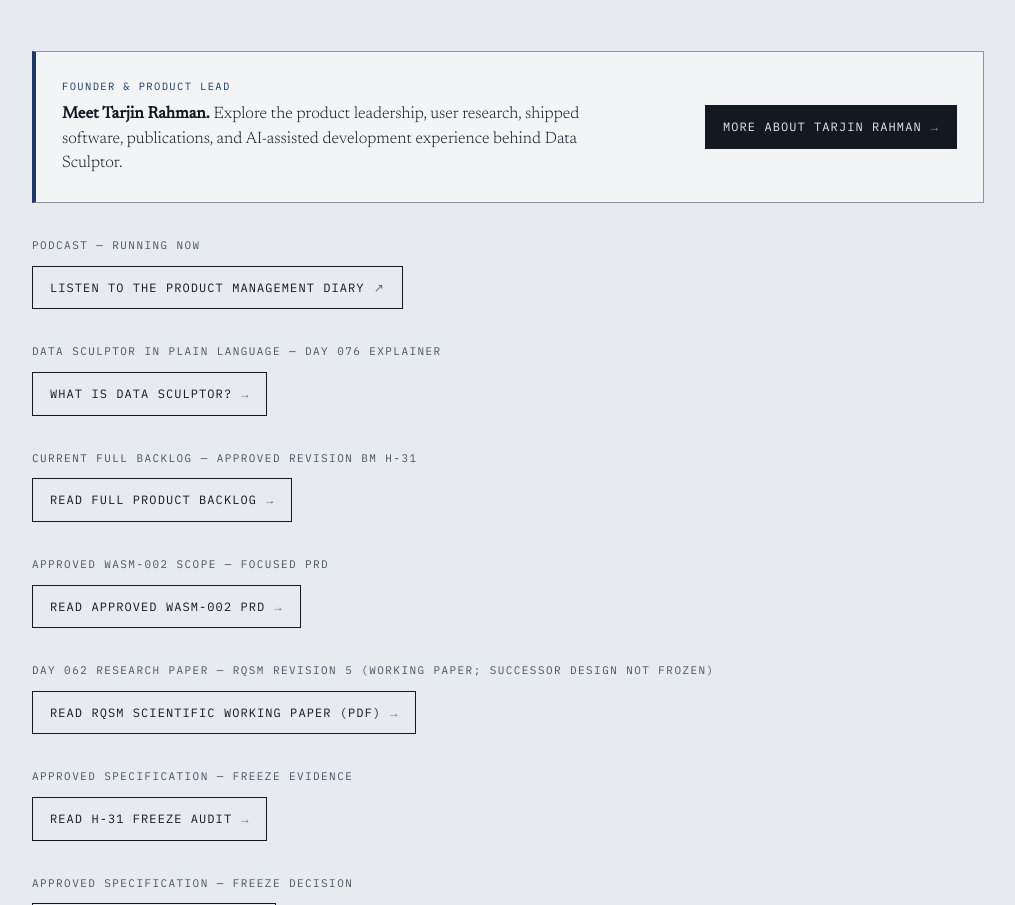
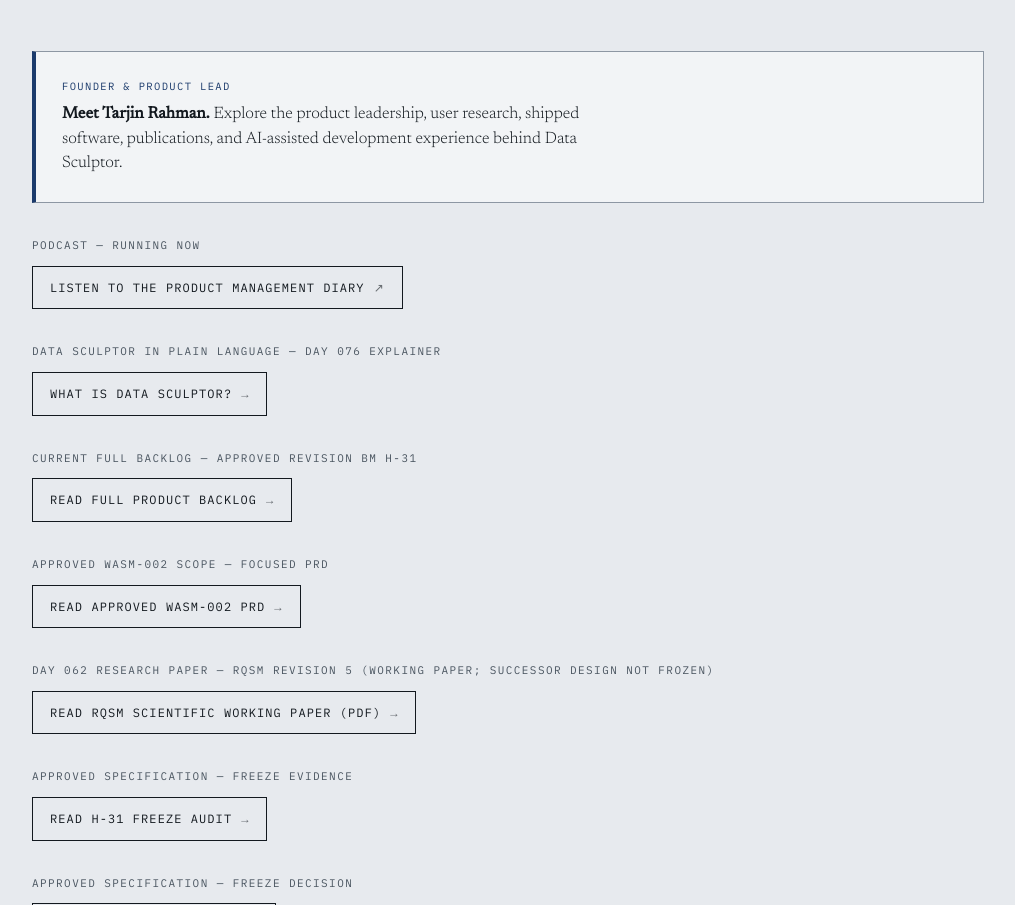
Before and after one commit to tarjin/Red5SorceryDataSculptor, a plain HTML site: page index.html in a window 1280 px wide. Shown: the part 1767-2672 px from the top of the page, without its empty margins (132-1147 px from the left). Drawn offline with Linux system fonts and the light colour scheme.

Commit message:
Remove personal portfolio navigation from Data Sculptor page

```diff
--- a/index.html
+++ b/index.html
@@ -387,7 +387,7 @@ a:focus-visible{outline:2px solid var(--source);outline-offset:2px}
         <span class="founder-kicker">Founder &amp; product lead</span>
         <p><strong>Meet Tarjin Rahman.</strong> Explore the product leadership, user research, shipped software, publications, and AI-assisted development experience behind Data Sculptor.</p>
       </div>
-      <a class="watch" href="Tarjin_Rahman_Portfoliio.html">More about Tarjin Rahman<span>&#8594;</span></a>
+
     </aside>
 
     <div class="hero-cta">
```
